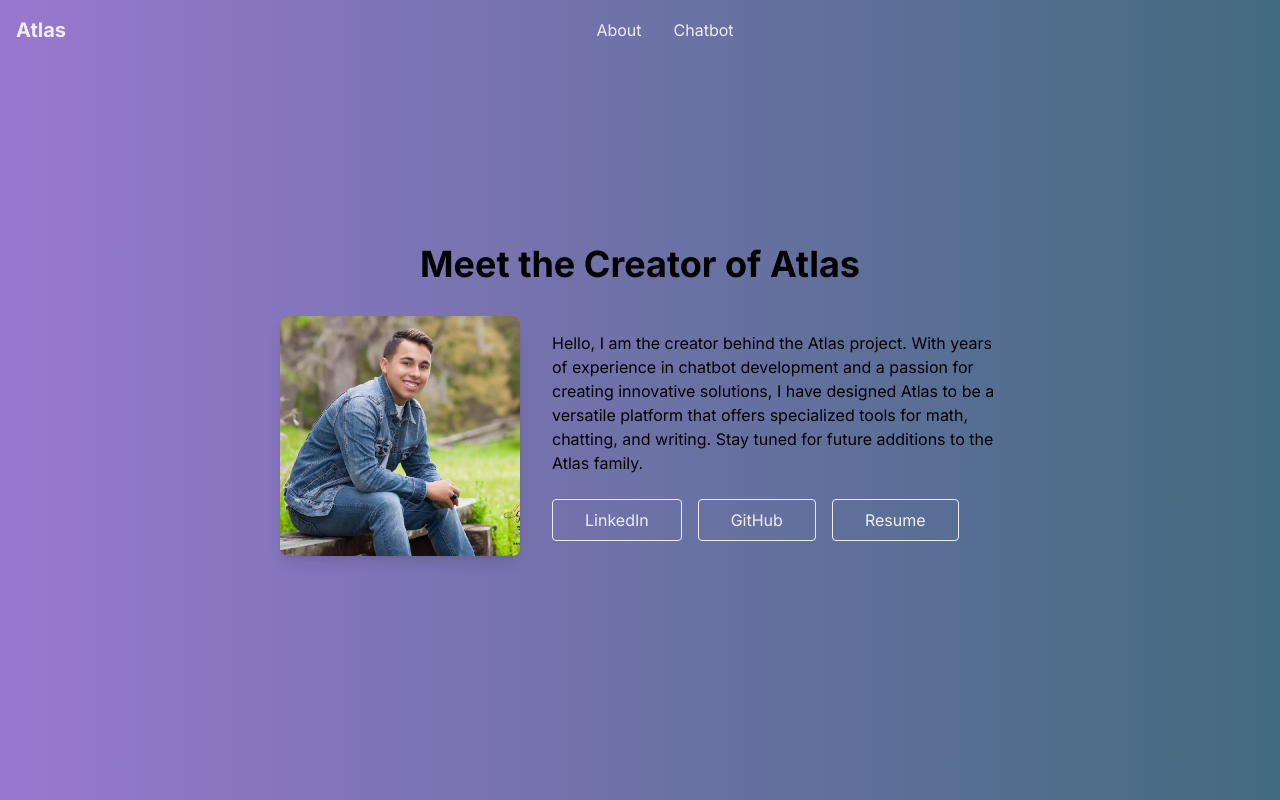
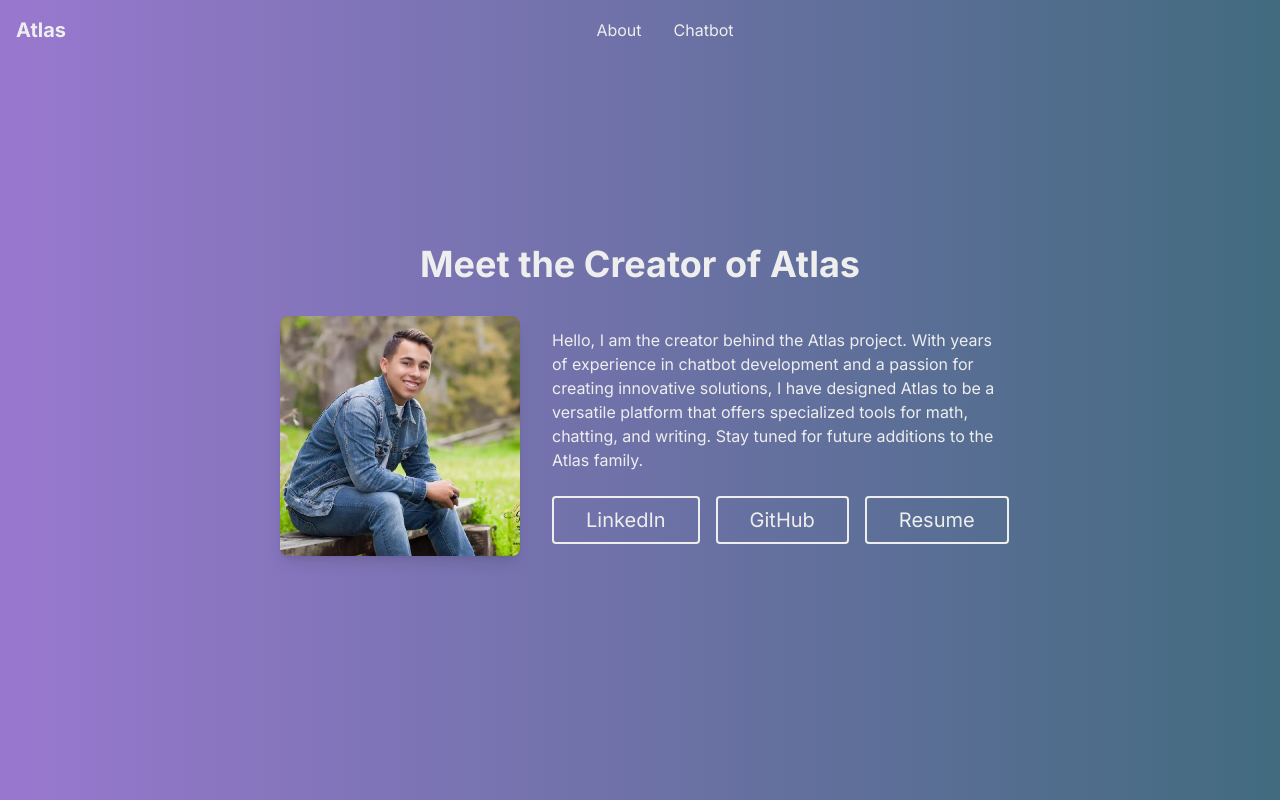
Before and after one commit to John-Naquin/Atlas, a Next.js app: page /about in a window 1280 px wide. Built offline with nearby package versions, Linux system fonts and the light colour scheme.

Commit message:
Blur here image and changed about page

```diff
--- a/app/about/page.js
+++ b/app/about/page.js
@@ -2,7 +2,7 @@ import React from 'react';
 
 function About() {
     return (
-        <main className="bg-custom-linear-gradient text-customBlack min-h-screen flex flex-col items-center justify-center p-4 md:p-24">
+        <main className="bg-custom-linear-gradient text-customGray min-h-screen flex flex-col items-center justify-center p-4 md:p-24">
             <h1 className="text-2xl md:text-4xl font-bold mb-4 md:mb-8 text-center">Meet the Creator of Atlas</h1>
             <div className="flex flex-col md:flex-row items-center justify-center w-full max-w-6xl">
                 <div className="w-full md:w-60 h-60 rounded-lg shadow-lg mb-4 md:mb-0 md:mr-4">
@@ -12,15 +12,15 @@ function About() {
                     <p className="mb-4 md:mb-6">Hello, I am the creator behind the Atlas project. With years of experience in chatbot development and a passion for creating innovative solutions, I have designed Atlas to be a versatile platform that offers specialized tools for math, chatting, and writing. Stay tuned for future additions to the Atlas family.</p>
                     <div className="flex flex-col md:flex-row gap-2 md:gap-4">
                         <a href="https://www.linkedin.com/in/john-naquin/" target="_blank" rel="noopener noreferrer"
-                           className="text-customGray cursor-pointer bg-transparent border border-customGray py-2 px-4 md:px-8 rounded text-center hover:bg-customBlack hover:text-customGray hover:border-customBlack transition duration-300 ease-in-out">
+                           className="text-customGray text-xl cursor-pointer bg-transparent border-2 border-customGray py-2 px-4 md:px-8 rounded text-center hover:bg-customBlack hover:text-customGray hover:border-customBlack transition duration-300 ease-in-out">
                             LinkedIn
                         </a>
                         <a href="https://github.com/Rookie1829" target="_blank" rel="noopener noreferrer"
-                           className="text-customGray cursor-pointer bg-transparent border border-customGray py-2 px-4 md:px-8 rounded text-center hover:bg-customBlack hover:text-customGray hover:border-customBlack transition duration-300 ease-in-out">
+                           className="text-customGray text-xl cursor-pointer bg-transparent border-2 border-customGray py-2 px-4 md:px-8 rounded text-center hover:bg-customBlack hover:text-customGray hover:border-customBlack transition duration-300 ease-in-out">
                             GitHub
                         </a>
                         <a href="https://onedrive.live.com/?authkey=%21AHUoACmzIzQUuc0&cid=24BCD1F502D345BE&id=24BCD1F502D345BE%2110484&parId=24BCD1F502D345BE%2110393&o=OneUp" target="_blank" rel="noopener noreferrer"
-                           className="text-customGray cursor-pointer bg-transparent border border-customGray py-2 px-4 md:px-8 rounded text-center hover:bg-customBlack hover:text-customGray hover:border-customBlack transition duration-300 ease-in-out">
+                           className="text-customGray text-xl cursor-pointer bg-transparent border-2 border-customGray py-2 px-4 md:px-8 rounded text-center hover:bg-customBlack hover:text-customGray hover:border-customBlack transition duration-300 ease-in-out">
                             Resume
                         </a>
                     </div>
--- a/app/components/Hero.js
+++ b/app/components/Hero.js
@@ -6,15 +6,15 @@ const Hero = () => {
 
   return (
     <div className="relative h-screen w-full bg-cover bg-center" style={{ backgroundImage: `url(${bgImageUrl})` }}>
-      <div className="flex flex-col justify-center items-center h-full bg-opacity-50 bg-black px-4">
-        <h1 className="text-3xl md:text-5xl font-bold mb-4 md:mb-6 text-center text-customGray">Welcome to Atlas: Your Ultimate Chatbot Solution</h1>
-        <p className="text-lg md:text-xl mb-6 md:mb-8 max-w-md md:max-w-lg text-center text-customGray">Experience the power of AI-driven chatbots for math, chatting, and writing. Explore the future of conversational technology.</p>
+      <div className="flex flex-col justify-center items-center h-full bg-opacity-60 bg-black backdrop-blur-sm px-4">
+        <h1 className="text-3xl md:text-5xl font-bold mb-4 md:mb-6 text-center text-white">Welcome to Atlas: Your Ultimate Chatbot Solution</h1>
+        <p className="text-lg md:text-xl mb-6 md:mb-8 max-w-md md:max-w-lg text-center text-white">Experience the power of AI-driven chatbots for math, chatting, and writing. Explore the future of conversational technology.</p>
         <div className="flex flex-col md:flex-row gap-4 items-center">
           <Link href="/about">
-            <span className="inline-block cursor-pointer bg-transparent border-2 border-white text-customGray py-2 px-6 md:px-8 rounded transition duration-300 ease-in-out shadow-lg hover:bg-customBlack hover:text-white hover:border-customBlack text-center w-48">Learn More</span>
+            <span className="inline-block cursor-pointer bg-transparent border-2 border-white text-white py-2 px-6 md:px-8 rounded transition duration-300 ease-in-out shadow-lg hover:bg-customBlack hover:text-white hover:border-customBlack text-center w-48">Learn More</span>
           </Link>
           <Link href="/chat">
-            <span className="inline-block cursor-pointer bg-transparent border-2 border-white text-customGray py-2 px-6 md:px-8 rounded transition duration-300 ease-in-out shadow-lg hover:bg-customBlack hover:text-white hover:border-customBlack text-center w-48">Chat Now</span>
+            <span className="inline-block cursor-pointer bg-transparent border-2 border-white text-white py-2 px-6 md:px-8 rounded transition duration-300 ease-in-out shadow-lg hover:bg-customBlack hover:text-white hover:border-customBlack text-center w-48">Chat Now</span>
           </Link>
         </div>
       </div>
```
